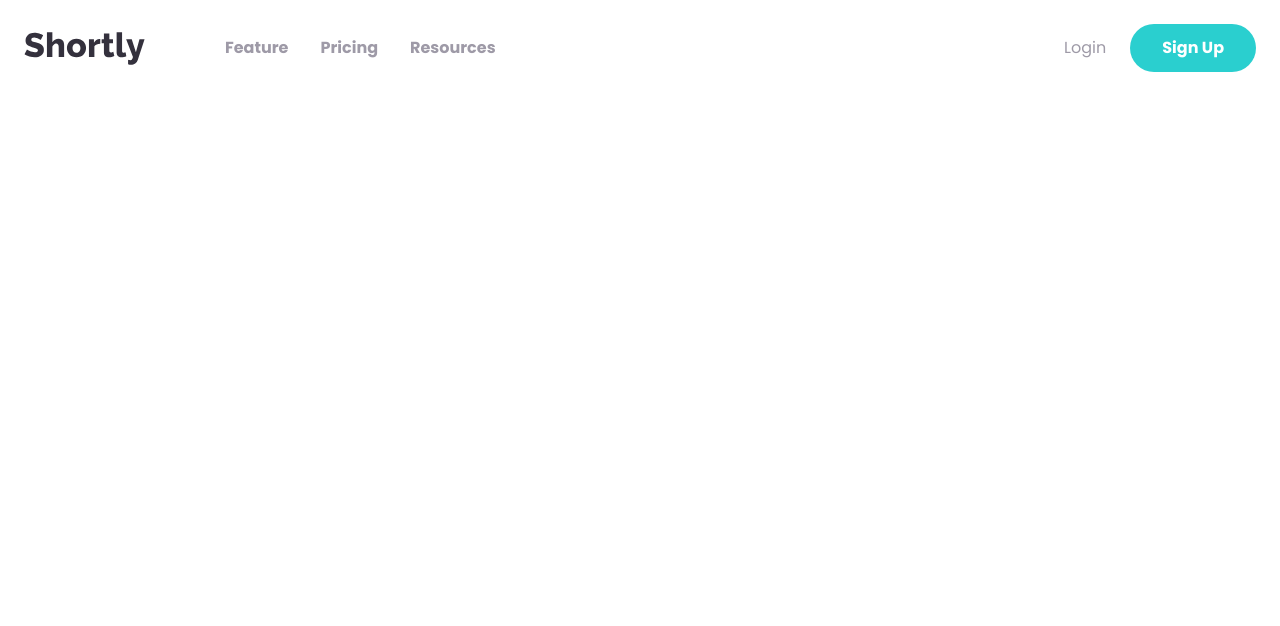
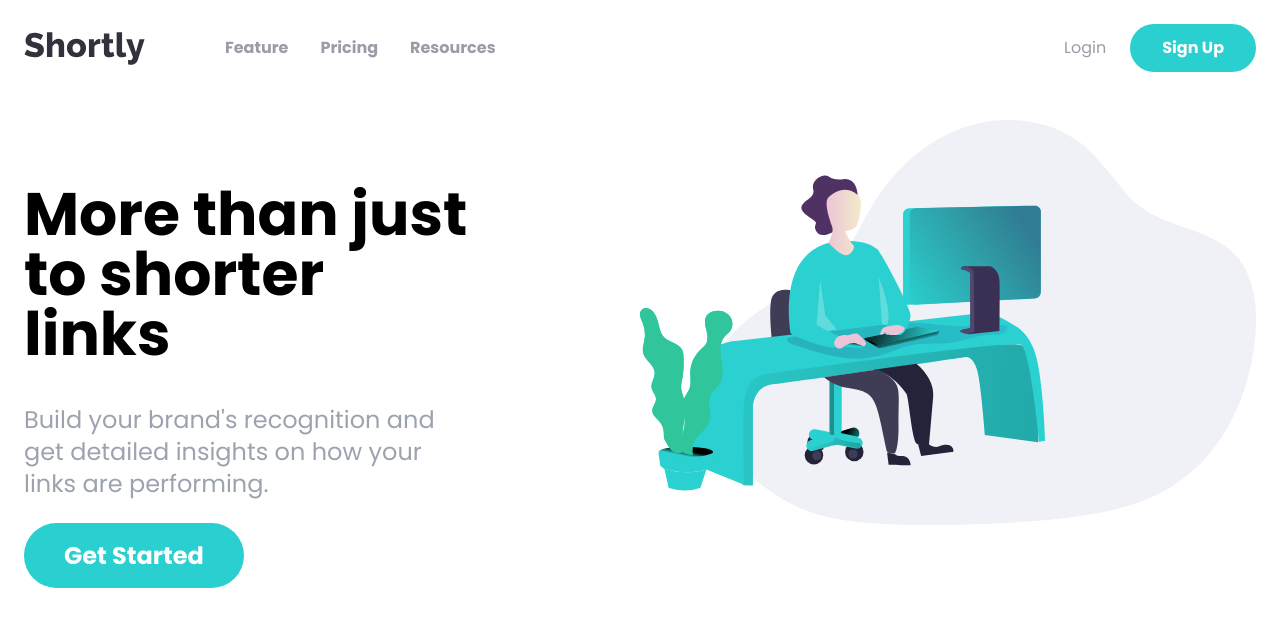
Before and after one commit to Nyamekesse/shortly, a React (Vite) app: page / in a window 1280 px wide. Shown: the top 626 px of the page. Built offline with nearby package versions, Linux system fonts and the light colour scheme.

Commit message:
Completed hero section

```diff
--- a/src/App.tsx
+++ b/src/App.tsx
@@ -1,9 +1,11 @@
+import HeroSection from './sections/HeroSection/index.tsx'
 import NavSection from './sections/NavSection/index.tsx'
 
 function App() {
   return (
     <>
       <NavSection />
+      <HeroSection />
     </>
   )
 }
--- /dev/null
+++ b/src/sections/HeroSection/index.tsx
@@ -0,0 +1,34 @@
+import WorkingIllustrationImage from '../../assets/illustration-working.svg'
+
+const HeroSection = () => {
+  return (
+    <section id="hero">
+      <div className="container mx-auto flex flex-col-reverse p-6 lg:flex-row">
+        {/* CONTENT CONTAINER */}
+        <div className="mb-44 flex flex-col space-y-10 lg:mt-16 lg:w-1/2 xl:mb-52">
+          <h1 className="text-center text-5xl font-bold lg:max-w-md lg:text-left lg:text-6xl">
+            More than just to shorter links
+          </h1>
+          <p className="text-center text-2xl text-gray-400 lg:max-w-md lg:text-left">
+            Build your brand&apos;s recognition and get detailed insights on how
+            your links are performing.
+          </p>
+          <div className="mx-auto lg:mx-0">
+            <a
+              href="#"
+              className="rounded-full bg-cyan px-10 py-5 text-2xl font-bold text-white hover:opacity-70 lg:py-4"
+            >
+              Get Started
+            </a>
+          </div>
+        </div>
+        {/* IMAGE */}
+        <div className="mx-auto mb-24 md:w-180 lg:mb-0 lg:w-1/2">
+          <img src={WorkingIllustrationImage} alt="" />
+        </div>
+      </div>
+    </section>
+  )
+}
+
+export default HeroSection
```
